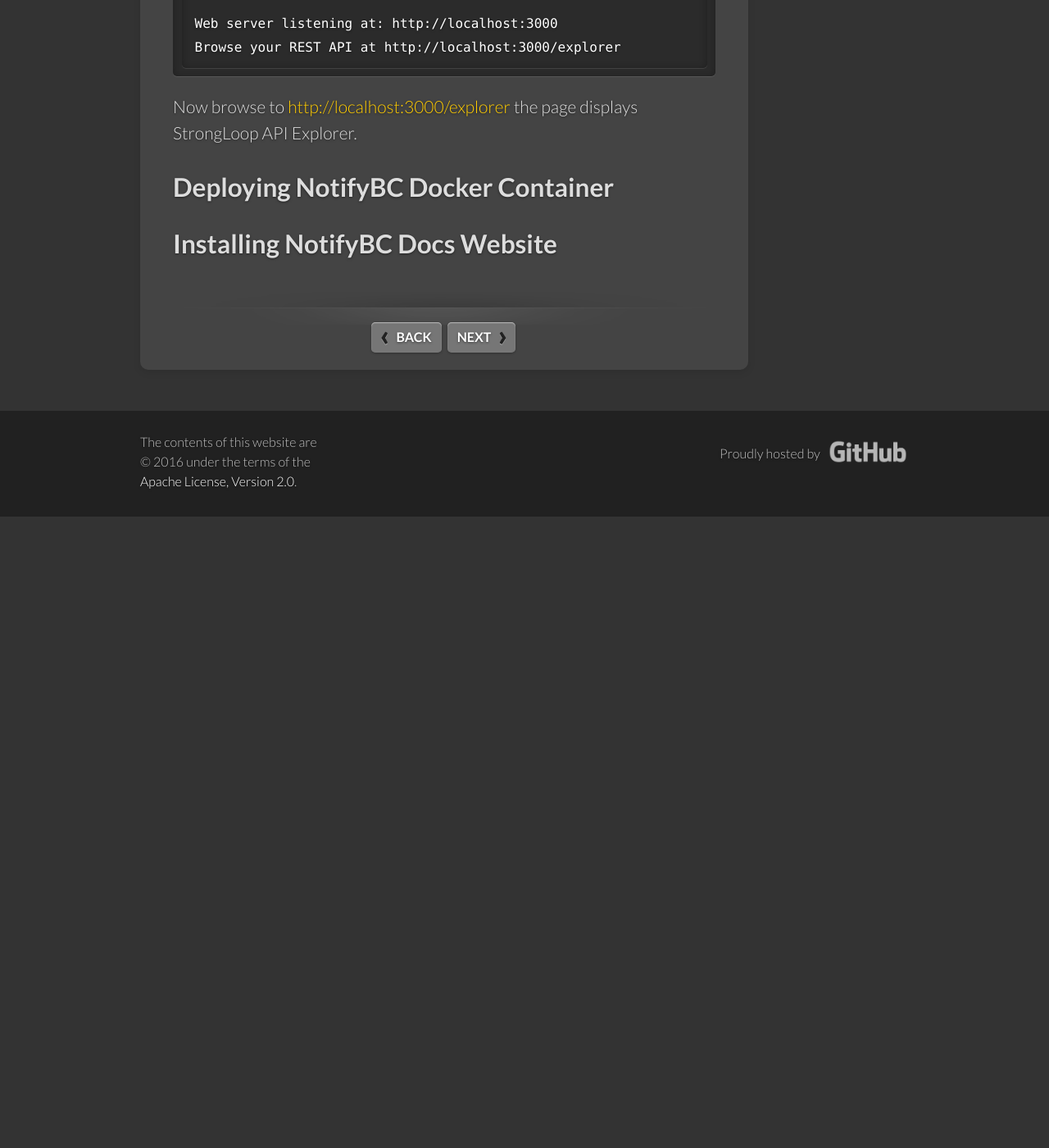
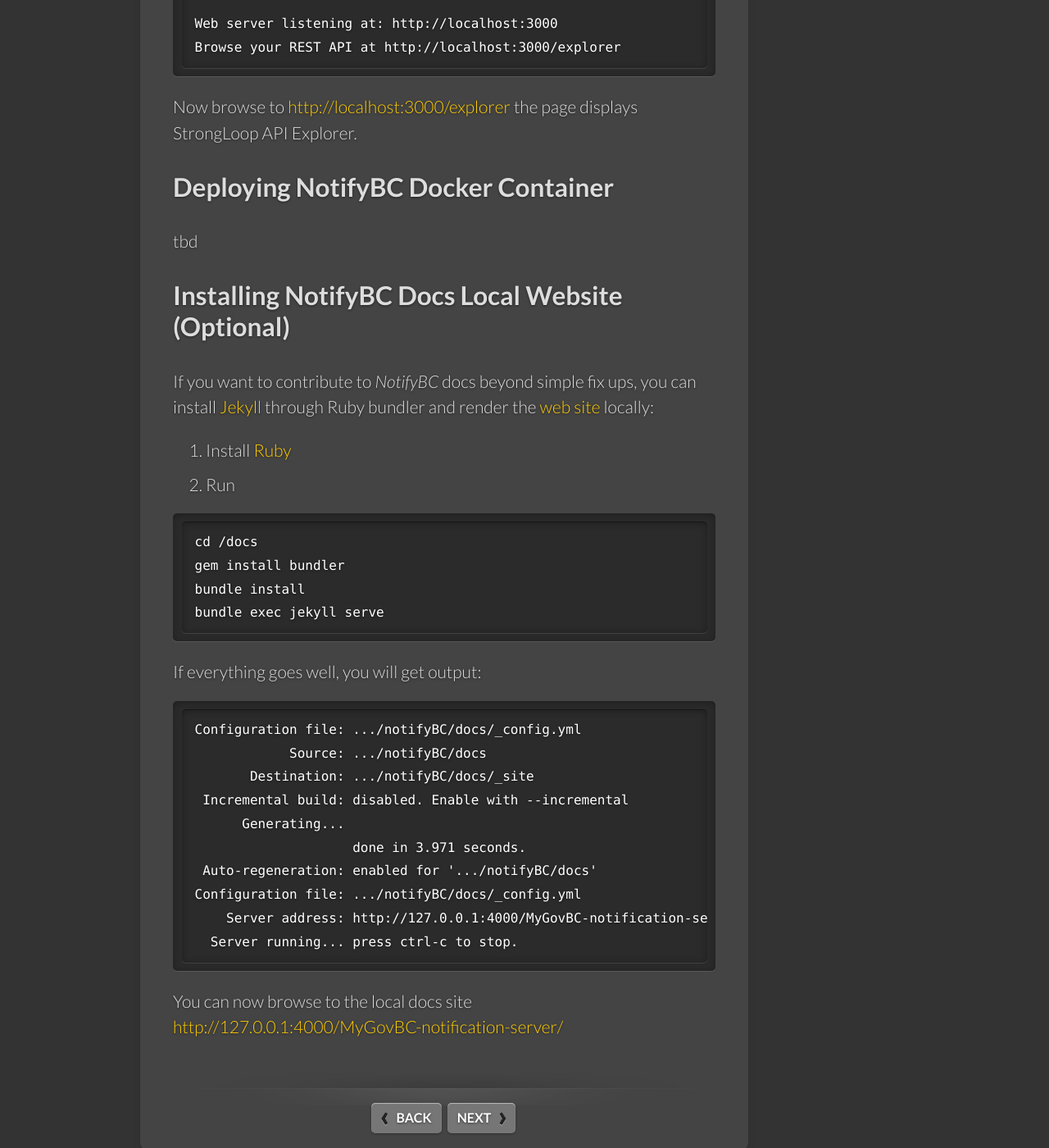
Before and after one commit to bcgov/MyGovBC-notification-server, a Jekyll site: the page built from docs/_docs/installation.md, in a window 1280 px wide and 1400 px high, scrolled down 2154 px. Shown: the whole window at 82% size. Built offline with Jekyll 4.4.1, drawn with Linux system fonts in a browser that asks for light colours; before the commit the page ends 2784 px from its top, so only the background shows below that.

Commit message:
updated docs

````diff
--- a/docs/_docs/installation.md
+++ b/docs/_docs/installation.md
@@ -51,5 +51,34 @@
 Now browse to <a href="http://localhost:3000/explorer" target="_blank">http://localhost:3000/explorer</a> the page displays StrongLoop API Explorer.
 
 ## Deploying NotifyBC Docker Container
+tbd
 
-## Installing NotifyBC Docs Website
+## Installing NotifyBC Docs Local Website (Optional)
+If you want to contribute to *NotifyBC* docs beyond simple fix ups, you can install [Jekyll](https://jekyllrb.com/) through Ruby bundler and render the [web site](https://bcgov.github.io/MyGovBC-notification-server) locally:
+
+1. Install [Ruby](https://www.ruby-lang.org/en/documentation/installation/)
+2. Run
+
+```sh
+cd /docs
+gem install bundler
+bundle install
+bundle exec jekyll serve
+```
+
+If everything goes well, you will get output:
+
+```
+Configuration file: .../notifyBC/docs/_config.yml
+            Source: .../notifyBC/docs
+       Destination: .../notifyBC/docs/_site
+ Incremental build: disabled. Enable with --incremental
+      Generating...
+                    done in 3.971 seconds.
+ Auto-regeneration: enabled for '.../notifyBC/docs'
+Configuration file: .../notifyBC/docs/_config.yml
+    Server address: http://127.0.0.1:4000/MyGovBC-notification-server/
+  Server running... press ctrl-c to stop.
+```
+
+You can now browse to the local docs site <a href="http://127.0.0.1:4000/MyGovBC-notification-server/" target="_blank">http://127.0.0.1:4000/MyGovBC-notification-server/</a>
````
